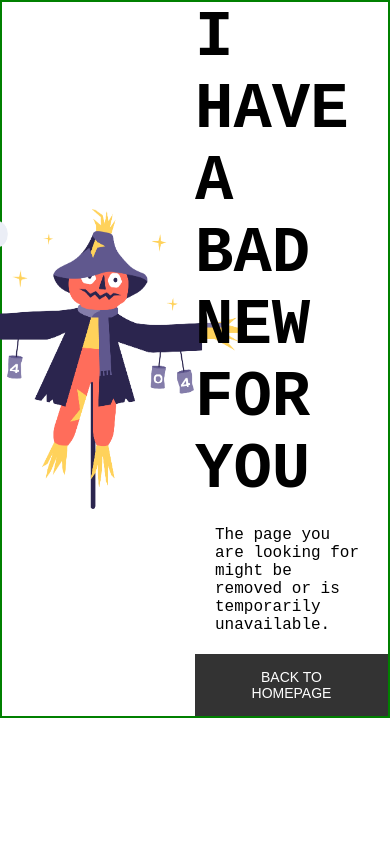
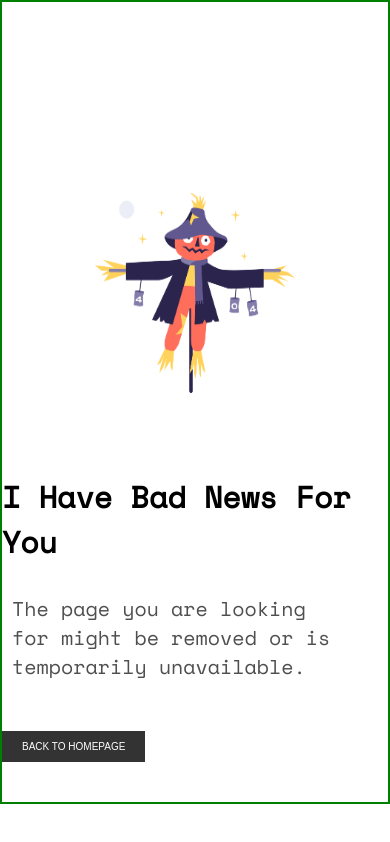
Before and after one commit to aliakhizer/dev-challenges-404, a plain HTML site: page index.html in a window 390 px wide. Drawn offline with nearby package versions, Linux system fonts and the light colour scheme.

Commit message:
make mobile responsive

```diff
--- a/index.html
+++ b/index.html
@@ -27,6 +27,12 @@
       href="https://fonts.googleapis.com/css2?family=Open+Sans&family=Roboto&display=swap"
       rel="stylesheet"
     />
+    <link rel="preconnect" href="https://fonts.googleapis.com" />
+    <link rel="preconnect" href="https://fonts.gstatic.com" crossorigin />
+    <link
+      href="https://fonts.googleapis.com/css2?family=Open+Sans&family=Roboto&family=Space+Mono:ital@0;1&display=swap"
+      rel="stylesheet"
+    />
 
     <title>Devchallenges</title>
   </head>
@@ -35,13 +41,13 @@
       <div class="main-img"><img src="images/Scarecrow.png" /></div>
 
       <div class="main-content">
-        <div class="heading">I have a bad new for you</div>
-
-        <p>
-          The page you are looking for might be removed or is temporarily
-          unavailable.
-        </p>
-
+        <div class="heading">I have bad news for you</div>
+        <div class="paragraph">
+          <p>
+            The page you are looking for might be removed or is temporarily
+            unavailable.
+          </p>
+        </div>
         <button>back to homepage</button>
       </div>
     </main>
--- a/style.css
+++ b/style.css
@@ -7,10 +7,10 @@ body {
   border: 2px solid green;
   display: flex;
   justify-content: space-around;
+  height: 100vh;
 }
 h1,
-h2,
-p {
+h2 {
   margin: 0px;
   padding: 0px;
 }
@@ -34,16 +34,21 @@ p {
   flex-direction: column;
 }
 .main-content .heading {
-  width: 90%;
-  font-size: 64px;
+  max-width: 20ch;
+  font-size: 40px;
   font-weight: 700;
   text-transform: uppercase;
   font-family: "Space Mono", monospace;
 }
-p {
-  max-width: 28ch;
+
+.paragraph {
+  max-width: 26ch;
   font-family: "Space Mono", monospace;
-  margin: 20px;
+  font-family: "Space Mono", monospace;
+  margin: 10px;
+  font-size: 20px;
+  font-weight: 400;
+  color: #4f4f4f;
 }
 button {
   background-color: #333333;
@@ -52,7 +57,47 @@ button {
   padding: 15px 30px;
   text-align: center;
   text-decoration: none;
-  display: inline-block;
+
   font-size: 14px;
   text-transform: uppercase;
+  margin-top: 30px;
 }
+@media screen and (max-width: 500px) {
+  .main {
+    border: 2px solid green;
+    display: flex;
+    flex-direction: column;
+    align-items: center;
+    height: 800px;
+  }
+  .main-img {
+    margin-top: 150px;
+  }
+  .main-img img {
+    width: 200px;
+    height: 200px;
+  }
+  .main-content {
+    width: 100%;
+  }
+  .main-content .heading {
+    max-width: 26ch;
+    font-size: 30px;
+    font-weight: 700;
+    text-transform: uppercase;
+    font-family: "Space Mono", monospace;
+    text-transform: capitalize;
+  }
+  .paragraph {
+    font-size: 20px;
+    font-weight: 200;
+    max-width: 26ch;
+    width: 100%;
+    margin-bottom: 0px;
+  }
+  button {
+    font-size: 10px;
+    padding: 10px 20px;
+    margin-bottom: 0px;
+  }
+}
```
